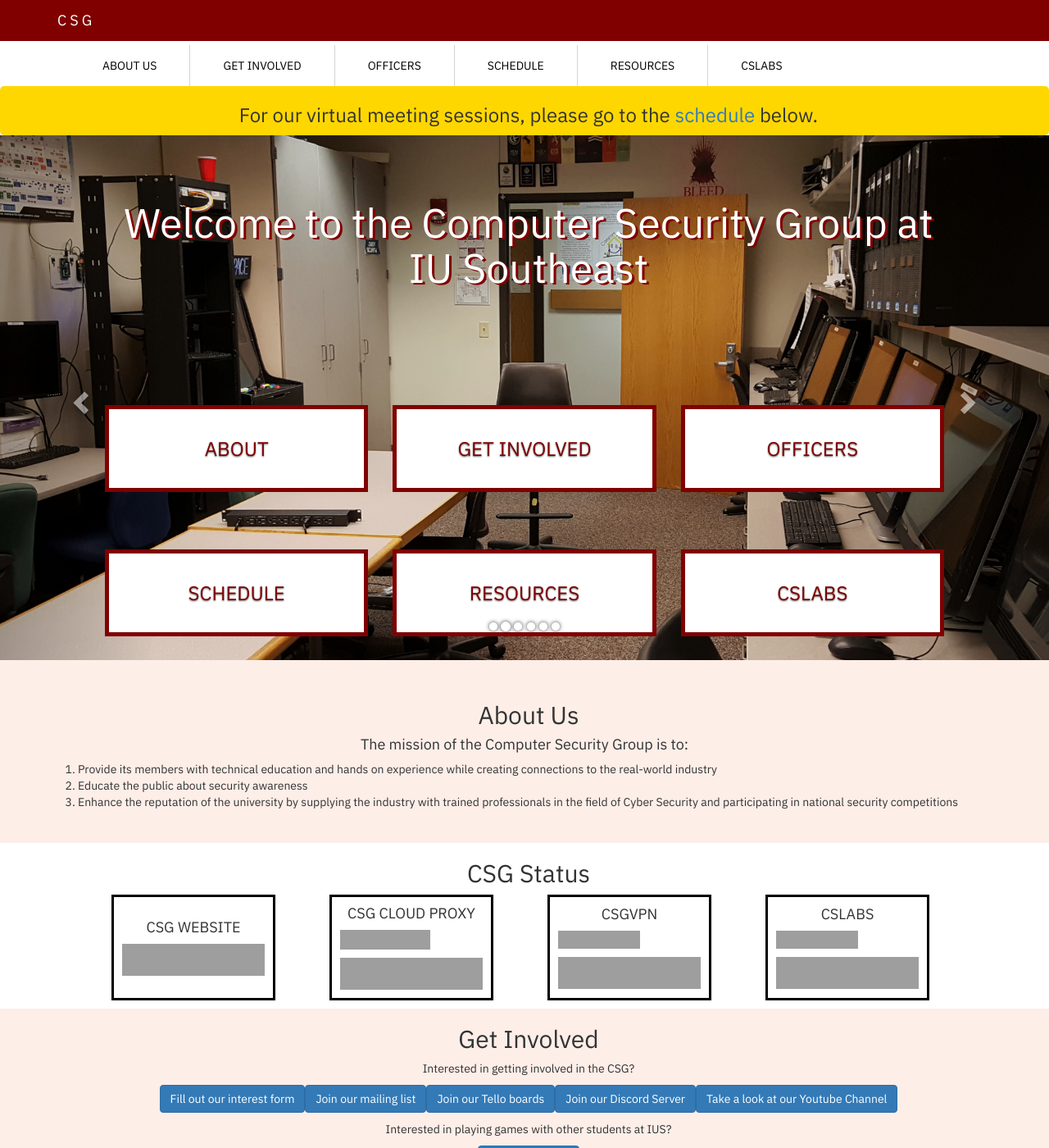
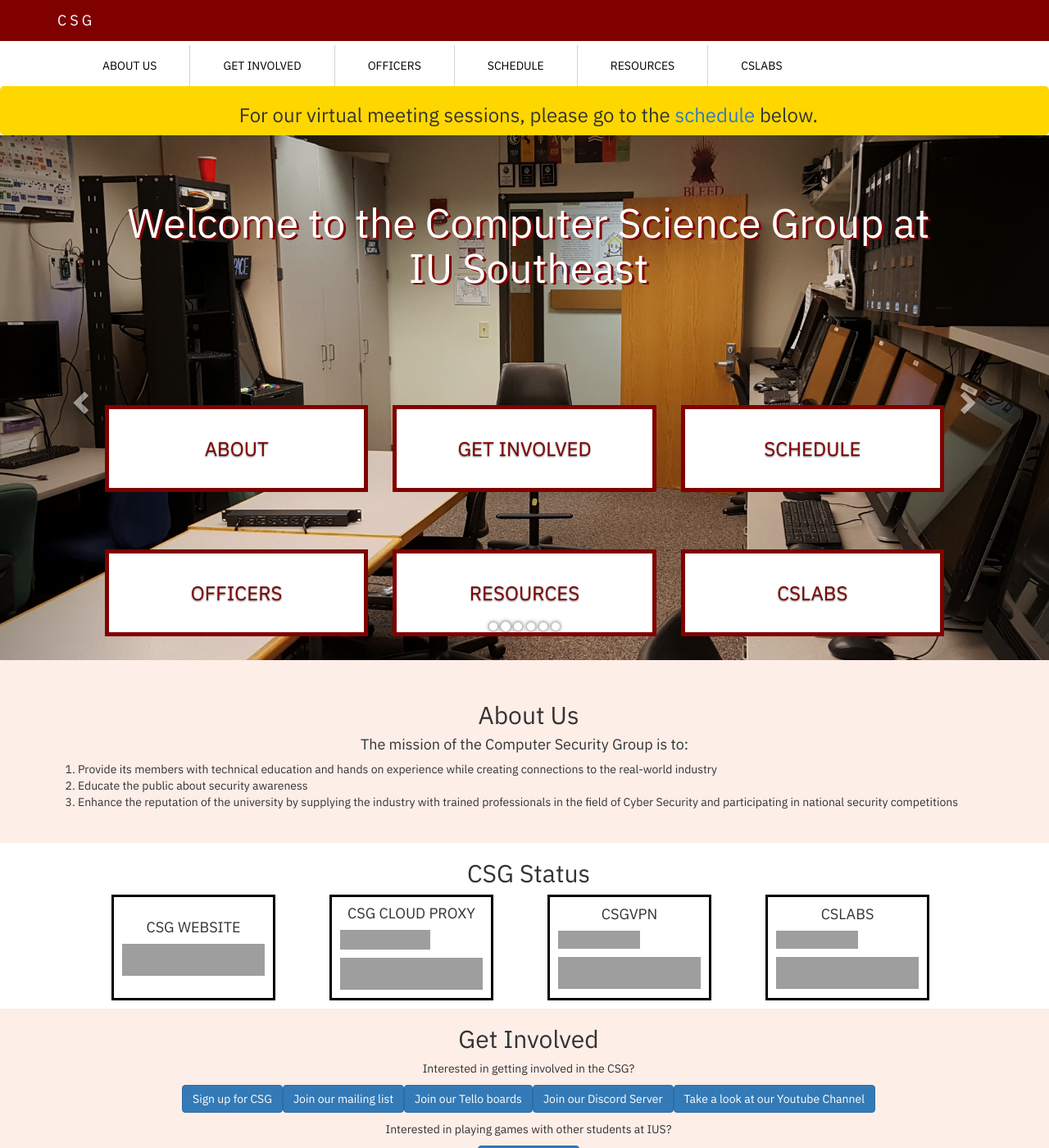
Before and after one commit to ius-csg/csghomepage, a Jekyll site: the page built from index.html, in a window 1280 px wide and 1400 px high, cut to the strip 0-1400 px from the top of the window. Shown: the whole strip at 82% size. Built offline with Jekyll 4.4.1, drawn with Linux system fonts in a browser that asks for light colours; grey boxes are pictures that could not be loaded.

Commit message:
moved scedule up and update names

```diff
--- a/_includes/carousel-caption.html
+++ b/_includes/carousel-caption.html
@@ -1,14 +1,14 @@
 <div class="carousel-caption">
     <div class="presentation">
-        <h1>Welcome to the Computer Security Group at IU Southeast</h1><br>
+        <h1>Welcome to the Computer Science Group at IU Southeast</h1><br>
     </div>
     <div class="space"></div>
     <section class="tab-header">
         <div class="row">
             {% include carousel-caption-box.html label="ABOUT" href="#about" %}
             {% include carousel-caption-box.html label="GET INVOLVED" href="#get involved" %}
+            {% include carousel-caption-box.html label="SCHEDULE" href="#schedule" %}
             {% include carousel-caption-box.html label="OFFICERS" href="#officers" %}
-            {% include carousel-caption-box.html label="SCHEDULE" href="#schedule" %}
             {% include carousel-caption-box.html label="RESOURCES" href="#resources" %}
             {% include carousel-caption-box.html label="CSLABS" href="/cslabs" %}
         </div>
--- a/_includes/getinvolved.html
+++ b/_includes/getinvolved.html
@@ -4,7 +4,7 @@
             <h2 class="subtitle">Get Involved</h2>
             <p class="subtitle">Interested in getting involved in the CSG? </p>
         <p class="flexlabel subtitle">
-            <a class="btn btn-primary" href="https://docs.google.com/forms/d/e/1FAIpQLSe4G1Dl1mrnlTnKrIXhlsAmsvUzTmCNywHFqcVDVnXx3fH4Pg/viewform">Fill out our interest form</a>
+            <a class="btn btn-primary" href="https://docs.google.com/forms/d/e/1FAIpQLSe4G1Dl1mrnlTnKrIXhlsAmsvUzTmCNywHFqcVDVnXx3fH4Pg/viewform">Sign up for CSG</a>
             <a class="btn btn-primary" href="https://list.ius.edu/sympa/subscribe/csg-announce-l">Join our mailing list</a>
             <a class="btn btn-primary" href="https://trello.com/invite/iuscomputerscigroup/9c12b7af83c5e84cef44fdb5d1f2d9e5">Join our Tello boards</a>
             <!-- <a class="btn btn-primary" href="index.html#schedule">Attend an event</a> -->
```
